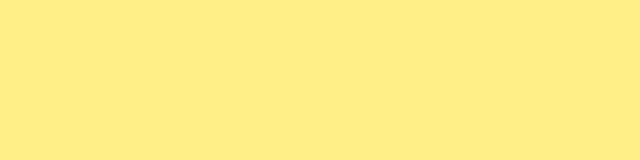
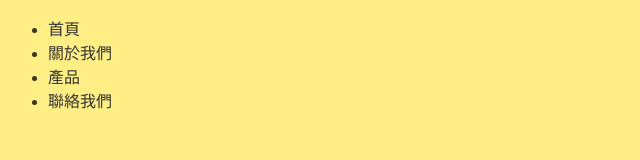
Before and after one commit to sexfat/ProjectNew, a plain HTML site: page index.html in a window 1280 px wide. Shown: the whole page, without its empty margins (0-640 px from the left). Drawn offline with Linux system fonts and the light colour scheme.

Commit message:
add wrapper

```diff
--- a/index.html
+++ b/index.html
@@ -7,6 +7,18 @@
     <link rel="stylesheet" href="style.css">
 </head>
 <body>
+    <div class="wrapper">
+       <header><nav>
+        <ul>
+            <li>首頁</li>
+            <li>關於我們</li>
+            <li>產品</li>
+            <li>聯絡我們</li>
+        </ul>
+       </nav></header>
+
+
+    </div>
 
 </body>
 </html>
```
